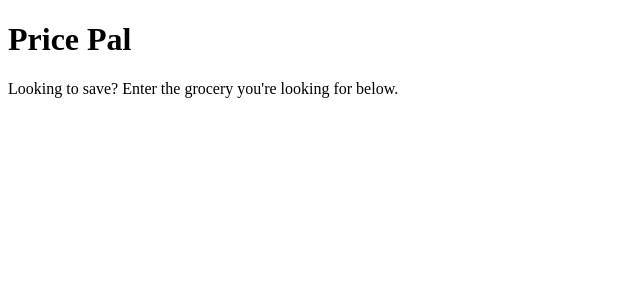
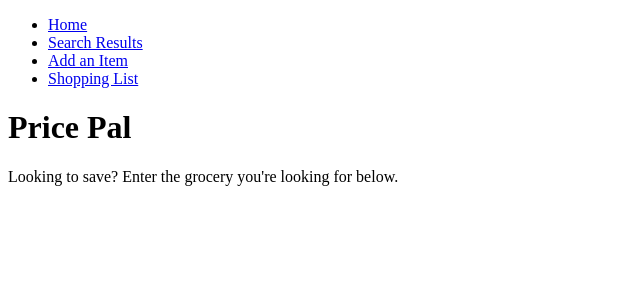
Before and after one commit to danielecollins/senior-capstone, a Django app: page / in a window 1280 px wide. Shown: the top 300 px of the page, without its empty margins (0-640 px from the left). Run offline with Django 3.2, Linux system fonts and the light colour scheme.

Commit message:
Added a navbar

```diff
--- a/src/templates/base.html
+++ b/src/templates/base.html
@@ -4,6 +4,8 @@
         <title>Price Pal</title>
     </head>
     <body>
+        {% include 'navbar.html' %}
+
         {% block content %}{% endblock content %}
     </body>
 </html>
--- /dev/null
+++ b/src/templates/navbar.html
@@ -0,0 +1,8 @@
+<nav>
+    <ul>
+        <li><a href="/">Home</a></li>
+        <li><a href="/search-results">Search Results</a></li>
+        <li><a href="/add-item">Add an Item</a></li>
+        <li><a href="/shopping-list">Shopping List</a></li>
+    </ul>
+</nav>
```
